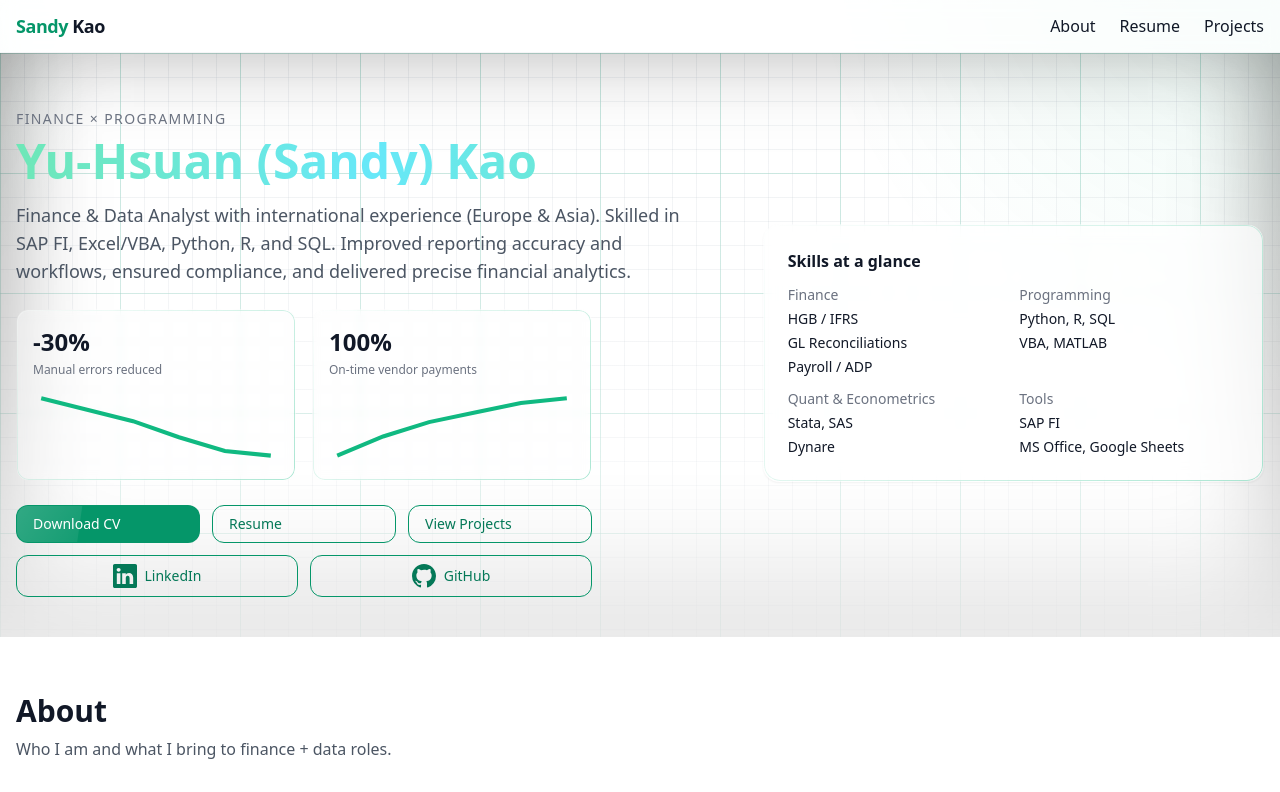
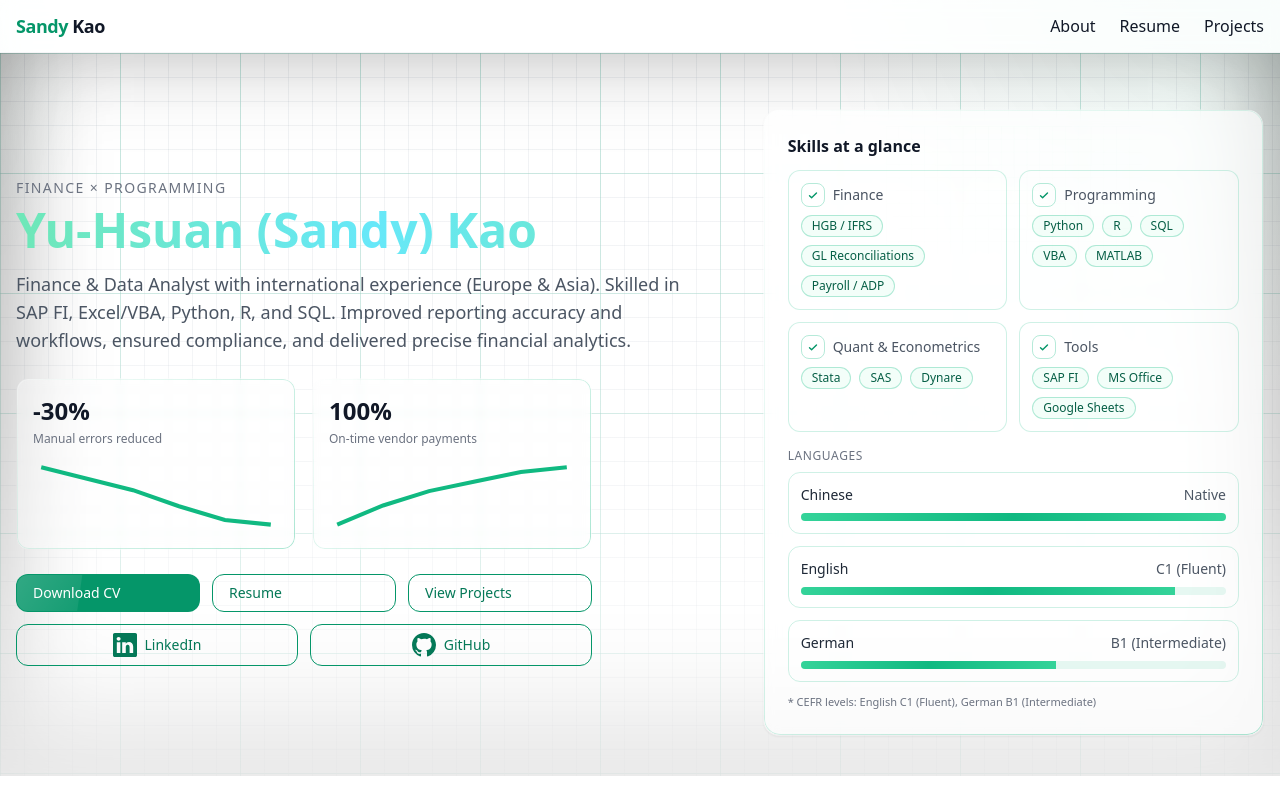
Before and after one commit to SandyKao0301/SandyKao, a Next.js app: page / in a window 1280 px wide. Shown: the top 792 px of the page. Built offline with nearby package versions, Linux system fonts and the light colour scheme.

Commit message:
Update page.tsx

```diff
--- a/app/page.tsx
+++ b/app/page.tsx
@@ -6,6 +6,7 @@ import KPIs from "@/components/KPIs";
 import BlueprintFX from "@/components/BlueprintFX";
 import ParallaxGroup from "@/components/ParallaxGroup";
 import AutomationShowcase from "@/components/AutomationShowcase";
+import SkillsShowcase from "@/components/SkillsShowcase"; // NEW
 
 export default function Page() {
   const base = process.env.NEXT_PUBLIC_BASE_PATH || "";
@@ -81,11 +82,7 @@ export default function Page() {
                 aria-label="LinkedIn profile"
               >
                 {/* LinkedIn logo (24px) */}
-                <svg
-                  className="w-6 h-6 fill-current"
-                  viewBox="0 0 16 16"
-                  aria-hidden="true"
-                >
+                <svg className="w-6 h-6 fill-current" viewBox="0 0 16 16" aria-hidden="true">
                   <path d="M1.146 0C.513 0 0 .526 0 1.175v13.65C0 15.474.526 16 1.146 16h13.708c.63 0 1.146-.526 1.146-1.175V1.175C16 .526 15.474 0 14.854 0H1.146zM4.943 13.394H2.542V6.169h2.401v7.225zM3.743 5.092c-.808 0-1.327-.554-1.327-1.248 0-.709.534-1.248 1.356-1.248.822 0 1.327.539 1.342 1.248 0 .694-.519 1.248-1.371 1.248zM13.458 13.394h-2.4V9.526c0-.963-.349-1.62-1.221-1.62-.666 0-1.063.443-1.237.87-.063.155-.079.369-.079.583v4.035h-2.4V6.169h2.4v.999c.32-.493.891-1.193 2.165-1.193 1.58 0 2.764 1.032 2.764 3.252v4.167z"/>
                 </svg>
                 LinkedIn
@@ -99,11 +96,7 @@ export default function Page() {
                 aria-label="GitHub profile"
               >
                 {/* GitHub logo (24px) */}
-                <svg
-                  className="w-6 h-6 fill-current"
-                  viewBox="0 0 16 16"
-                  aria-hidden="true"
-                >
+                <svg className="w-6 h-6 fill-current" viewBox="0 0 16 16" aria-hidden="true">
                   <path d="M8 0C3.58 0 0 3.58 0 8a8 8 0 0 0 5.47 7.59c.4.074.55-.174.55-.388 0-.19-.007-.693-.01-1.36-2.23.485-2.7-1.076-2.7-1.076-.364-.924-.89-1.17-.89-1.17-.727-.498.055-.488.055-.488.804.057 1.228.826 1.228.826.715 1.225 1.874.871 2.33.666.072-.518.28-.872.508-1.073-1.78-.203-3.64-.89-3.64-3.96 0-.874.312-1.588.823-2.148-.083-.203-.357-1.02.078-2.125 0 0 .672-.215 2.2.82a7.62 7.62 0 0 1 2-.27c.68.003 1.36.093 2 .27 1.53-1.035 2.2-.82 2.2-.82.436 1.105.162 1.922.08 2.125.512.56.822 1.274.822 2.148 0 3.08-1.863 3.755-3.64 3.957.287.248.543.735.543 1.482 0 1.07-.01 1.93-.01 2.194 0 .216.146.466.553.386A8.002 8.002 0 0 0 16 8c0-4.42-3.58-8-8-8z"/>
                 </svg>
                 GitHub
@@ -112,41 +105,8 @@ export default function Page() {
           </div>
 
           <div className="md:col-span-5">
-            {/* 6) Hairline border on skills card */}
-            <div className="card card-gradient">
-              <h3 className="font-semibold">Skills at a glance</h3>
-              <div className="mt-3 grid grid-cols-2 gap-3 text-sm">
-                <div>
-                  <div className="text-gray-500">Finance</div>
-                  <ul className="mt-1 space-y-1">
-                    <li>HGB / IFRS</li>
-                    <li>GL Reconciliations</li>
-                    <li>Payroll / ADP</li>
-                  </ul>
-                </div>
-                <div>
-                  <div className="text-gray-500">Programming</div>
-                  <ul className="mt-1 space-y-1">
-                    <li>Python, R, SQL</li>
-                    <li>VBA, MATLAB</li>
-                  </ul>
-                </div>
-                <div>
-                  <div className="text-gray-500">Quant &amp; Econometrics</div>
-                  <ul className="mt-1 space-y-1">
-                    <li>Stata, SAS</li>
-                    <li>Dynare</li>
-                  </ul>
-                </div>
-                <div>
-                  <div className="text-gray-500">Tools</div>
-                  <ul className="mt-1 space-y-1">
-                    <li>SAP FI</li>
-                    <li>MS Office, Google Sheets</li>
-                  </ul>
-                </div>
-              </div>
-            </div>
+            {/* NEW: Fancy skills + languages */}
+            <SkillsShowcase />
           </div>
         </div>
       </header>
```
